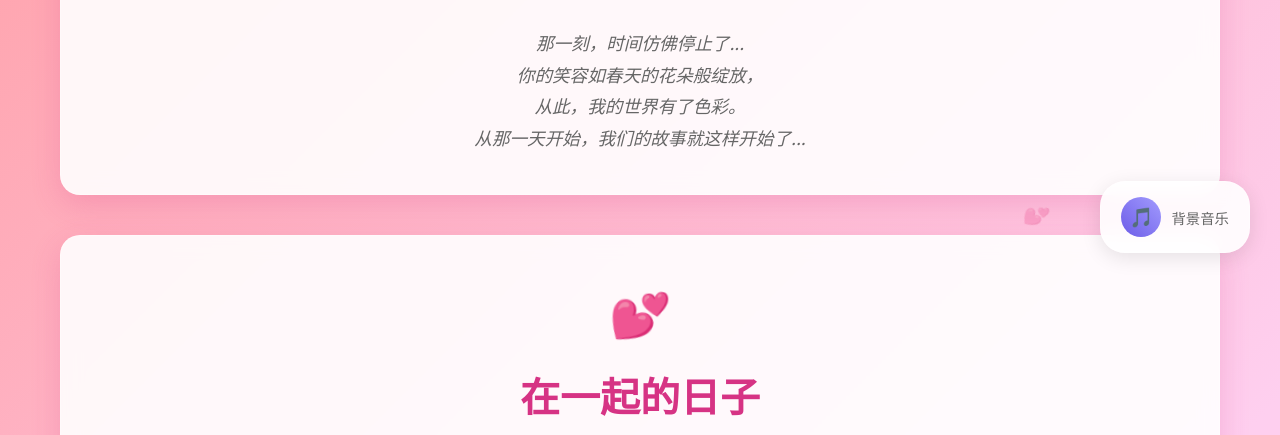
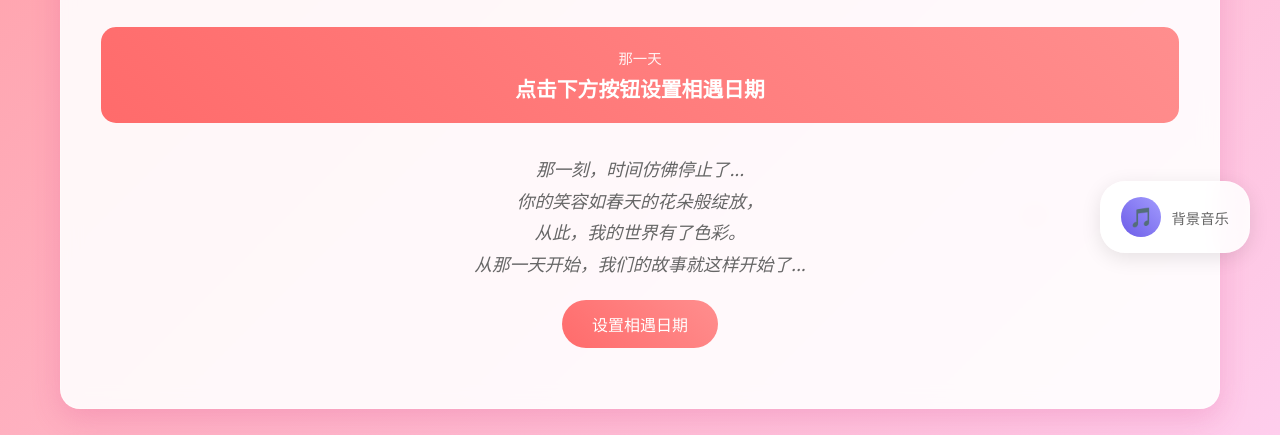
Before and after one commit to Baobo824/love-memory, a plain HTML site: page index.html in a window 1280 px wide. Shown: the part 517-952 px from the top of the page. Drawn offline with Linux system fonts and the light colour scheme.

Commit message:
修复初次相遇日期显示问题

```diff
--- a/index.html
+++ b/index.html
@@ -36,9 +36,9 @@
             <div class="memory-card">
                 <div class="memory-icon">💫</div>
                 <h2>初次相遇</h2>
-                <div class="date-display" id="meeting-date" style="display: none;">
+                <div class="date-display" id="meeting-date">
                     <span class="date-label">那一天</span>
-                    <span class="date-value" id="date-value">等待设置...</span>
+                    <span class="date-value" id="date-value">点击下方按钮设置相遇日期</span>
                 </div>
                 <p class="memory-text">
                     那一刻，时间仿佛停止了...<br>
@@ -46,6 +46,7 @@
                     从此，我的世界有了色彩。<br>
                     <em>从那一天开始，我们的故事就这样开始了...</em>
                 </p>
+                <button class="set-date-btn" onclick="setMeetingDate()">设置相遇日期</button>
             </div>
         </section>
 
```
